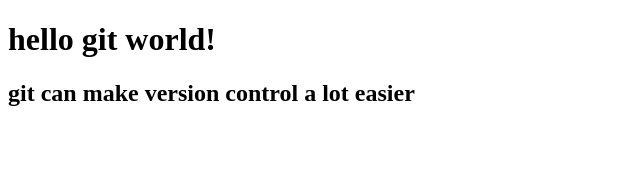
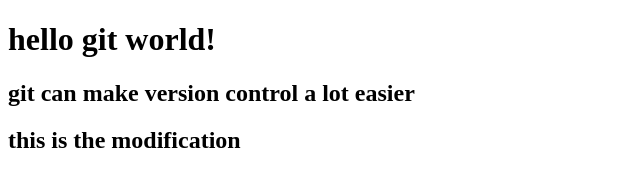
Before and after one commit to MaverickJune/gitprac, a plain HTML site: page index.html in a window 1280 px wide. Shown: the whole page, without its empty margins (0-640 px from the left). Drawn offline with Linux system fonts and the light colour scheme.

Commit message:
add some body

```diff
--- a/index.html
+++ b/index.html
@@ -8,5 +8,6 @@
     <body>
         <h1>hello git world!</h1>
         <h2>git can make version control a lot easier</h2>
+        <h2>this is the modification</h2>
     </body>
 </html>
```
